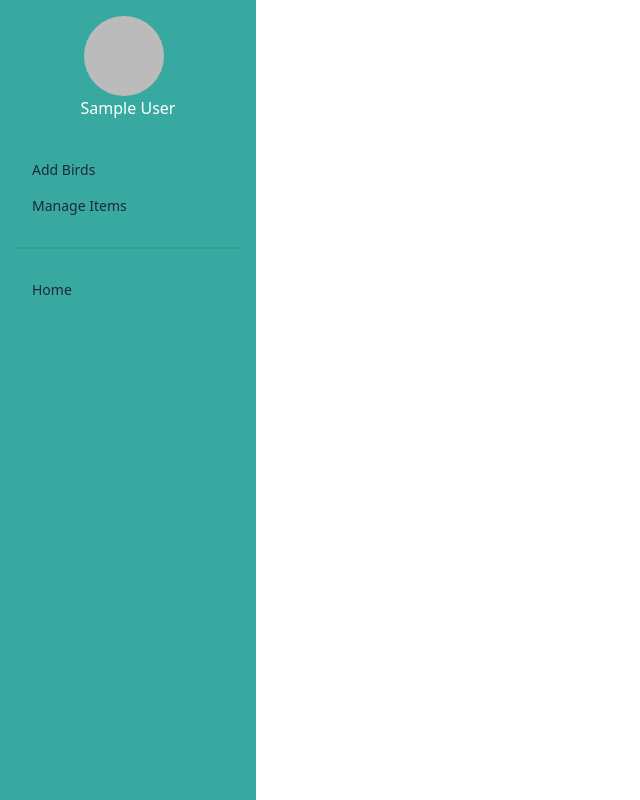
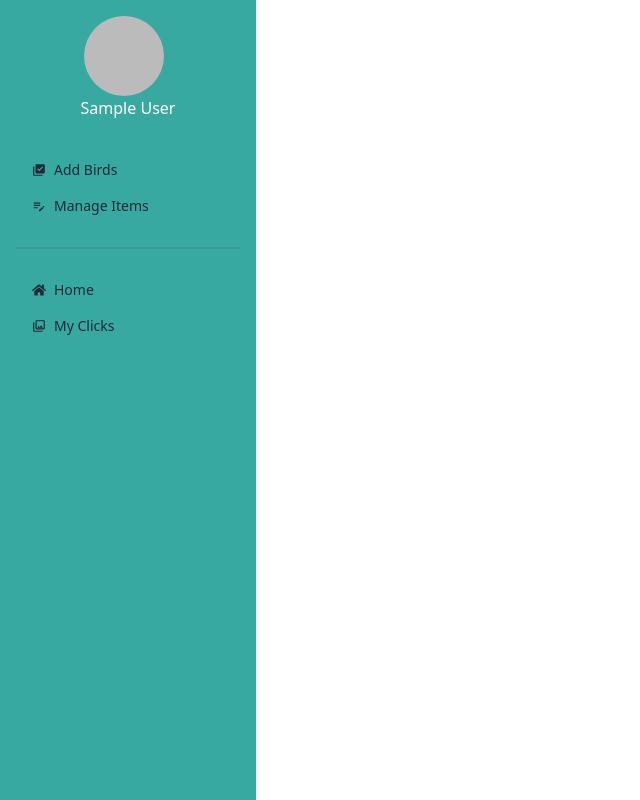
Before and after one commit to sattamap/birds-click-client, a React (Vite) app: page /dashboard in a window 1280 px wide. Shown: the whole page, without its empty margins (0-640 px from the left). Built offline with nearby package versions, Linux system fonts and the light colour scheme; no server answers; sample sign-in values are in the browser's storage.

Commit message:
Set react icons in dashboard features

```diff
--- a/src/layout/Dashboard.jsx
+++ b/src/layout/Dashboard.jsx
@@ -1,5 +1,9 @@
 import { NavLink, Outlet } from "react-router-dom";
 import useAuth from "../hooks/useAuth";
+import { MdLibraryAddCheck } from "react-icons/md";
+import { MdEditNote } from "react-icons/md";
+import { FaHome } from "react-icons/fa";
+import { MdOutlineCollections } from "react-icons/md";
 
 const Dashboard = () => {
     const { user } = useAuth();
@@ -12,18 +16,23 @@ const Dashboard = () => {
                 </div>
                 <ul className="menu p-4">
                     <li><NavLink to="/dashboard/addBirds">
-                        Add Birds
+                       <MdLibraryAddCheck></MdLibraryAddCheck> Add Birds
                     </NavLink>
                     </li>
                     <li><NavLink to="/dashboard/manage">
-                        Manage Items
+                       <MdEditNote></MdEditNote> Manage Items
                     </NavLink>
                     </li>
 
                     <div className="divider"></div>
                     <li>
                         <NavLink to="/">
-                            Home
+                          <FaHome></FaHome>  Home
+                        </NavLink>
+                    </li>
+                    <li>
+                        <NavLink to="/myClicks">
+                          <MdOutlineCollections></MdOutlineCollections>  My Clicks
                         </NavLink>
                     </li>
 
```
